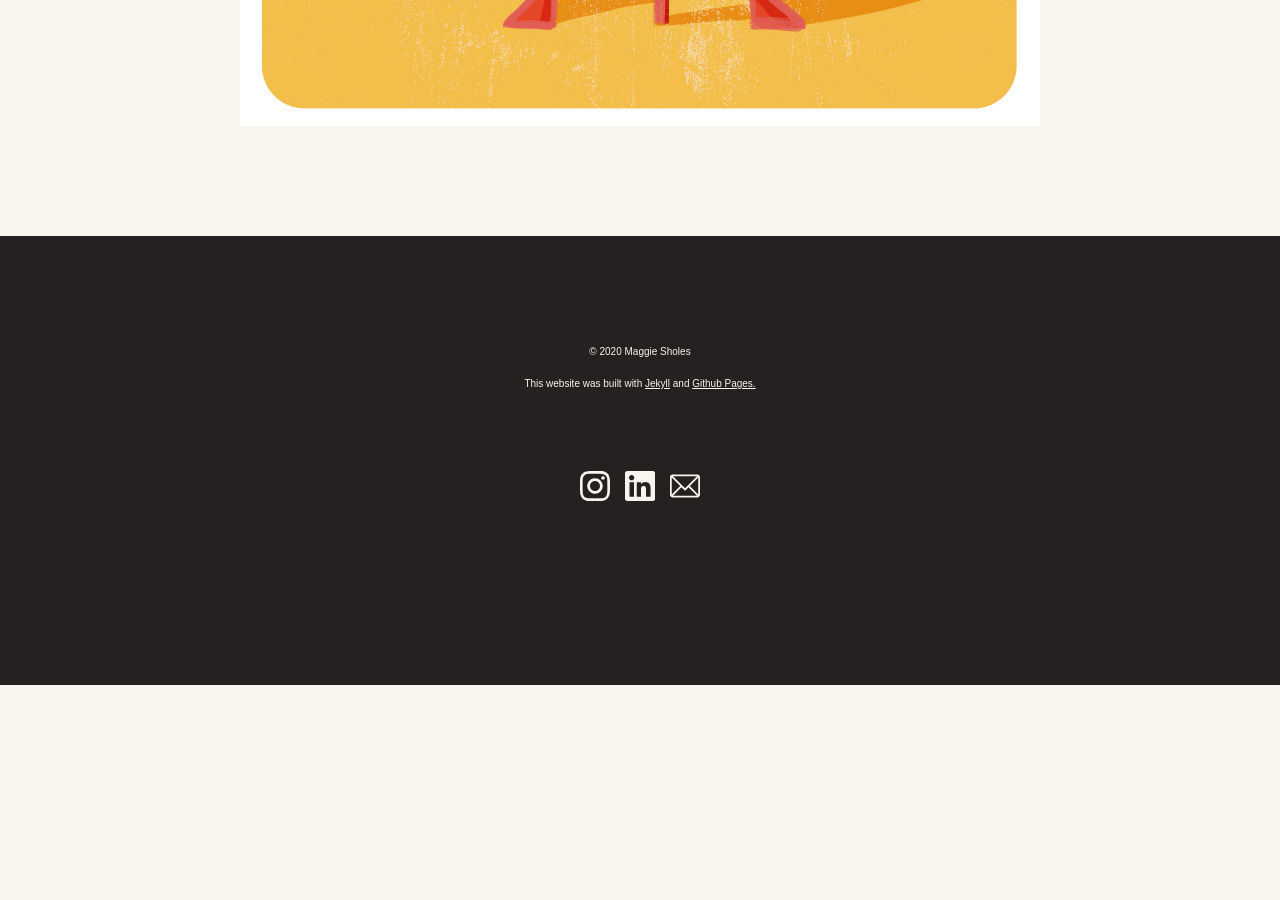
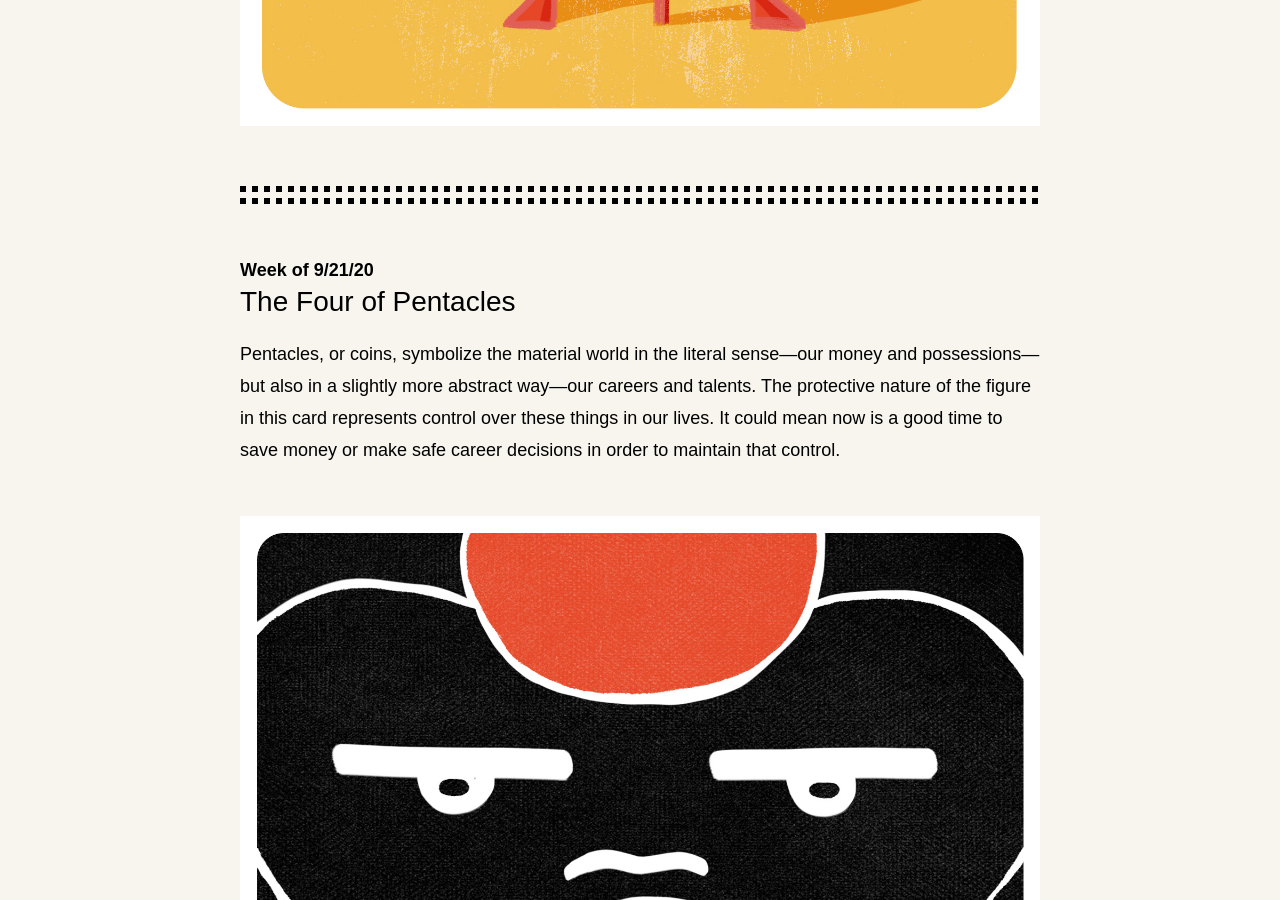
Before and after one commit to magsholes/Testing, a Jekyll site: the page built from _posts/2020-08-16-Weekly-Tarot-Series.markdown, in a window 1280 px wide and 900 px high, scrolled down 1924 px. Built offline with Jekyll 4.4.1, drawn with Linux system fonts in a browser that asks for light colours; some web fonts are replaced; before the commit the page ends 2609 px from its top, so only the background shows below that; some of the changed text lies outside the part shown.

Commit message:
Updated weekly tarot

```diff
--- a/_posts/2020-08-16-Weekly-Tarot-Series.markdown
+++ b/_posts/2020-08-16-Weekly-Tarot-Series.markdown
@@ -19,3 +19,13 @@ Every week, I draw a tarot card and then...draw that tarot card.
 As a suit, wands are connected to the element of fire and often represent courage, passion, or drive. The number nine could symbolize a journey or project nearing its completion. Put those together, and this card encourages us to persevere and find that last little bit of strength to see something through to the end.
 
 <img src="../../../../assets/images/tarot/nine-of-wands.jpg" class="single no-border" alt="Nine of Wands" />
+
+---
+
+#### Week of 9/21/20
+
+### The Four of Pentacles
+
+Pentacles, or coins, symbolize the material world in the literal sense—our money and possessions—but also in a slightly more abstract way—our careers and talents. The protective nature of the figure in this card represents control over these things in our lives. It could mean now is a good time to save money or make safe career decisions in order to maintain that control.
+
+<img src="../../../../assets/images/tarot/four-of-pentacles.jpg" class="single no-border" alt="Four of Pentacles" />
```
Also changed, not shown: other parts of _posts/2020-08-16-Weekly-Tarot-Series.markdown (+1 -1 lines), assets/images/tarot/four-of-pentacles.jpg (added).
